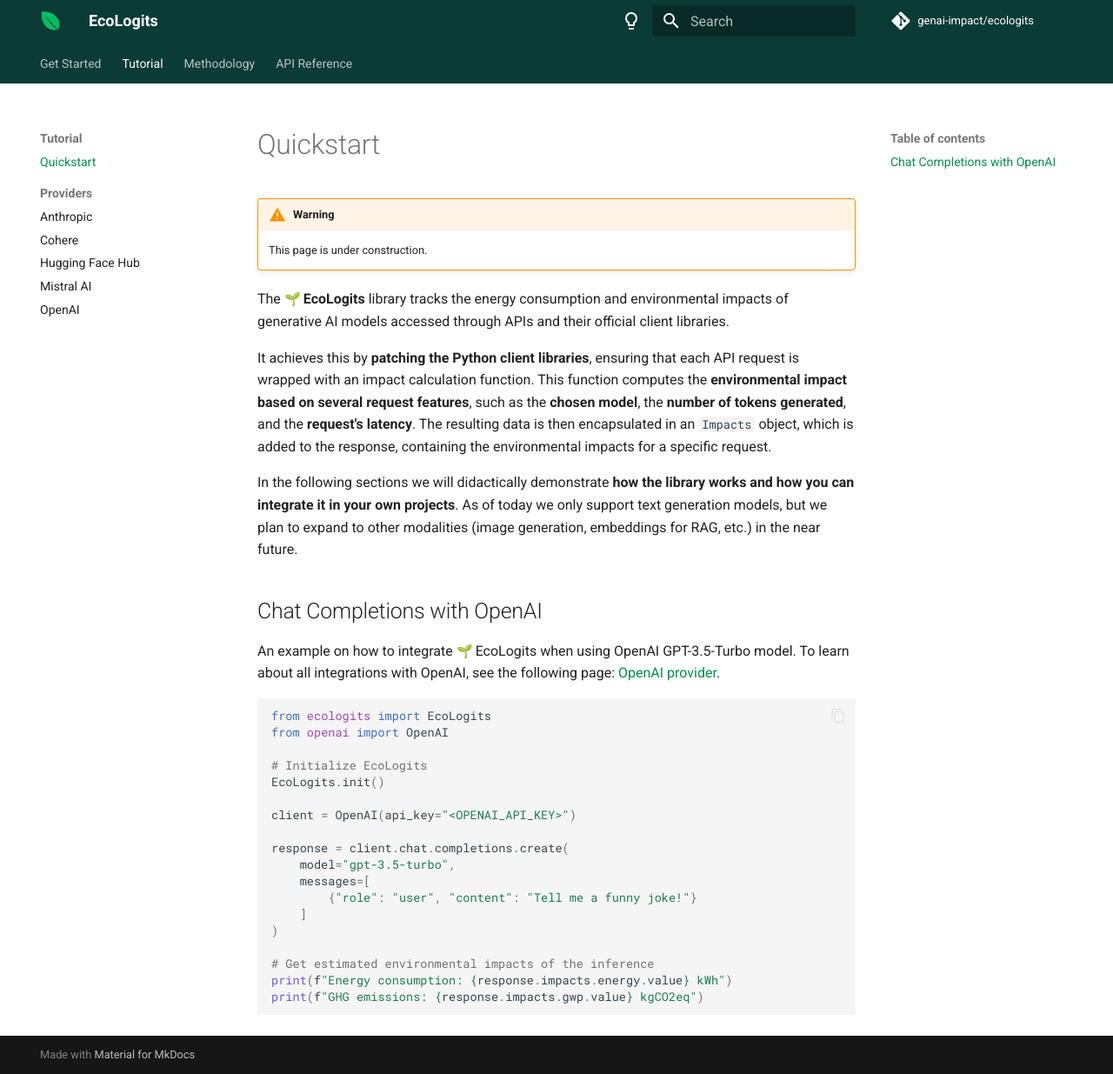
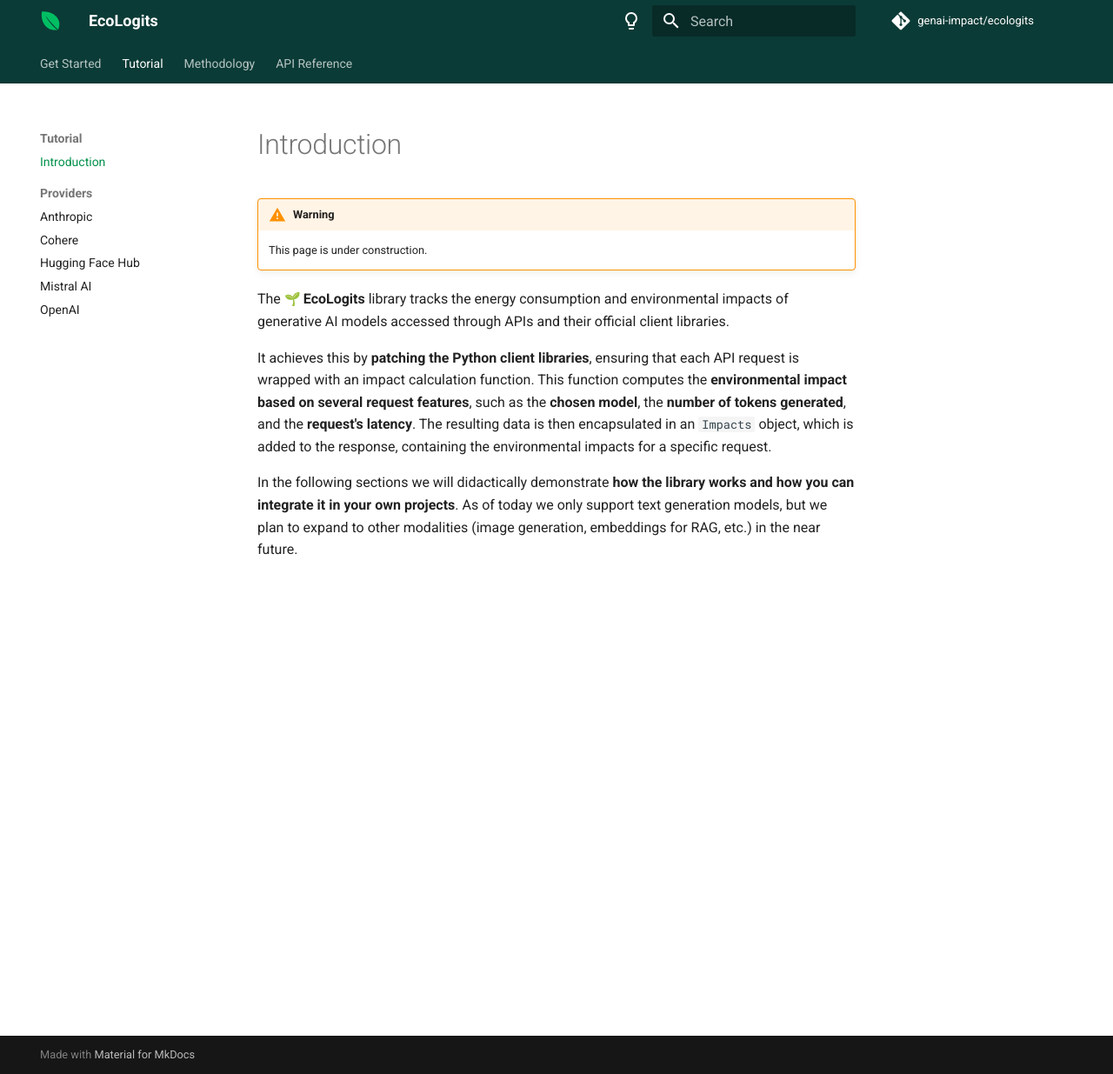
Before and after one commit to genai-impact/ecologits, an MkDocs documentation site: the page built from docs/tutorial/introduction.md, in a window 1280 px wide and 1235 px high. Shown: the whole window at 87% size. Built offline with MkDocs 1.6.1 and Material for MkDocs 9.7.7, drawn with Linux system fonts in a browser that asks for light colours; emoji names are drawn with the system emoji font; comment, search, counter and statistics services are not loaded.

Commit message:
docs: change quickstart to introduction

````diff
--- a/docs/tutorial/quickstart.md
+++ b/docs/tutorial/introduction.md
@@ -1,4 +1,4 @@
-# Quickstart
+# Introduction
 
 !!! warning
 
@@ -9,29 +9,3 @@
 It achieves this by **patching the Python client libraries**, ensuring that each API request is wrapped with an impact calculation function. This function computes the **environmental impact based on several request features**, such as the **chosen model**, the **number of tokens generated**, and the **request's latency**. The resulting data is then encapsulated in an `Impacts` object, which is added to the response, containing the environmental impacts for a specific request.
 
 In the following sections we will didactically demonstrate **how the library works and how you can integrate it in your own projects**. As of today we only support text generation models, but we plan to expand to other modalities (image generation, embeddings for RAG, etc.) in the near future.
-
-
-## Chat Completions with OpenAI
-
-An example on how to integrate :seedling: EcoLogits when using OpenAI GPT-3.5-Turbo model. To learn about all integrations with OpenAI, see the following page: [OpenAI provider](providers/openai.md).
-
-```python
-from ecologits import EcoLogits
-from openai import OpenAI
-
-# Initialize EcoLogits
-EcoLogits.init()
-
-client = OpenAI(api_key="<OPENAI_API_KEY>")
-
-response = client.chat.completions.create(
-    model="gpt-3.5-turbo",
-    messages=[
-        {"role": "user", "content": "Tell me a funny joke!"}
-    ]
-)
-
-# Get estimated environmental impacts of the inference
-print(f"Energy consumption: {response.impacts.energy.value} kWh")
-print(f"GHG emissions: {response.impacts.gwp.value} kgCO2eq")
-```
--- a/mkdocs.yml
+++ b/mkdocs.yml
@@ -11,7 +11,7 @@
     - 'Roadmap': roadmap.md
     - 'Contributing': contributing.md
   - 'Tutorial':
-      - 'Quickstart': tutorial/quickstart.md
+      - 'Introduction': tutorial/introduction.md
       - 'Providers':
           - 'Anthropic': tutorial/providers/anthropic.md
           - 'Cohere': tutorial/providers/cohere.md
````
